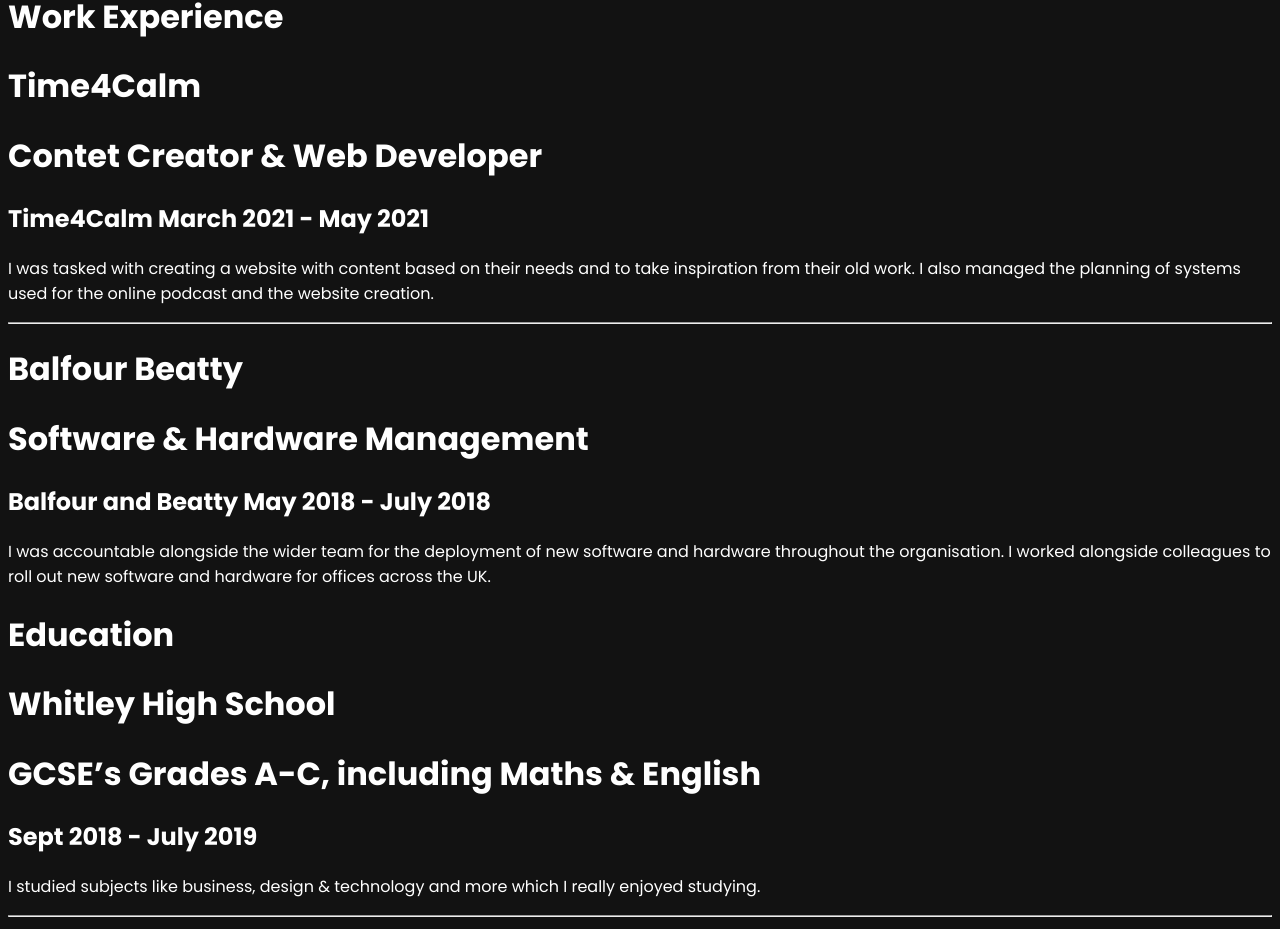
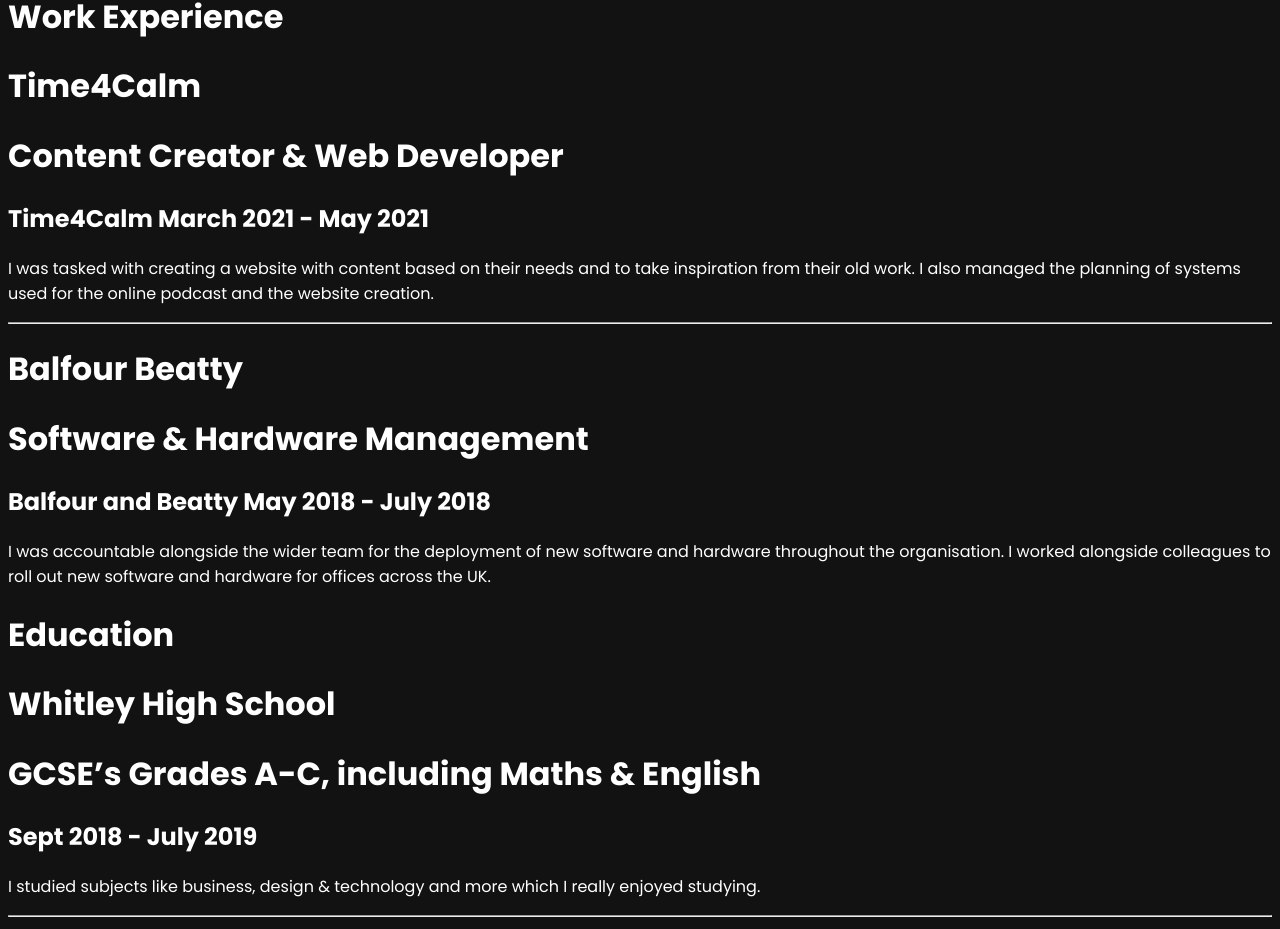
Before and after one commit to Ethan-Hill/Portfolio, a Next.js app: page /about in a window 1280 px wide. Shown: the part 2348-3277 px from the top of the page. Built offline with nearby package versions, Linux system fonts and the light colour scheme.

Commit message:
Update Content.js

```diff
--- a/components/About/Work Experience/Items/Content.js
+++ b/components/About/Work Experience/Items/Content.js
@@ -10,7 +10,7 @@
         <div className="flex flex-wrap items-center md:mb-16 justify-evenly">
           <Job name="Time4Calm" />
           <Text
-            title="Contet Creator & Web Developer"
+            title="Content Creator & Web Developer"
             time="Time4Calm  March 2021 - May 2021"
             content="I was tasked with creating a website with content based on their needs and to take inspiration from their old work. I also managed the planning of systems used for the online podcast and the website creation.
 			"
```
